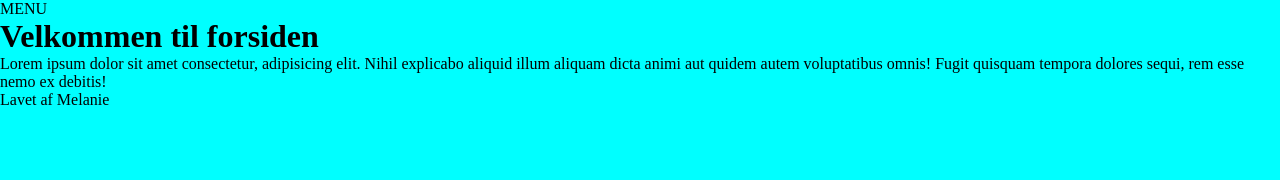
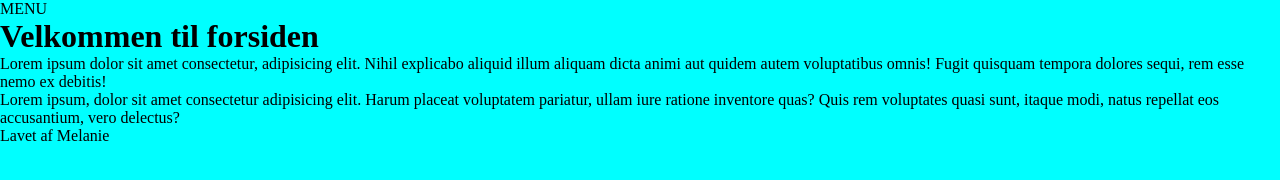
Before and after one commit to megr0002/git_leg, a plain HTML site: page index.html in a window 1280 px wide. Drawn offline with Linux system fonts and the light colour scheme.

Commit message:
mere done

```diff
--- a/index.html
+++ b/index.html
@@ -15,6 +15,8 @@
     <h1>Velkommen til forsiden</h1>
     <p>Lorem ipsum dolor sit amet consectetur, adipisicing elit. Nihil explicabo aliquid illum aliquam dicta animi aut
         quidem autem voluptatibus omnis! Fugit quisquam tempora dolores sequi, rem esse nemo ex debitis!</p>
+    <p>Lorem ipsum, dolor sit amet consectetur adipisicing elit. Harum placeat voluptatem pariatur, ullam iure ratione
+        inventore quas? Quis rem voluptates quasi sunt, itaque modi, natus repellat eos accusantium, vero delectus?</p>
 
 </main>
 
```
